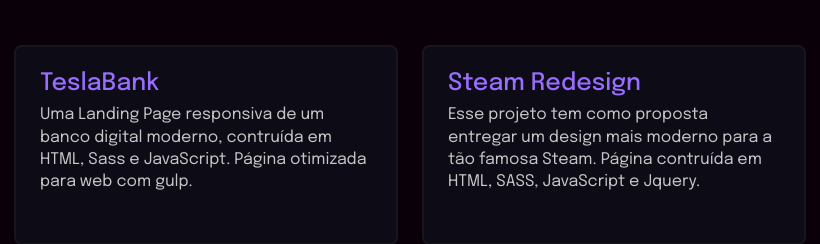
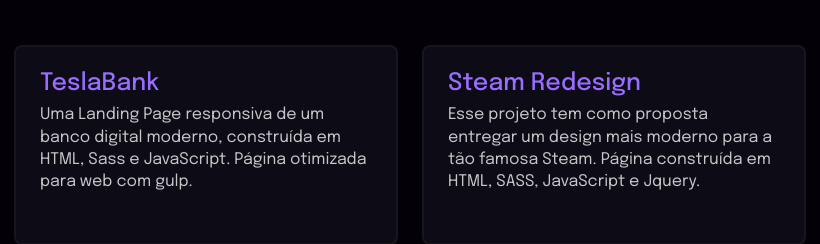
Before and after one commit to FernandoCoff/FernandoDev, a website: page src/index.html in a window 1280 px wide. Shown: the part 1796-2040 px from the top of the page, 26-846 px from the left. Drawn offline with nearby package versions, Linux system fonts and the light colour scheme; files that its build step writes are made by us from their sources.

Commit message:
Fix: Spelling error

```diff
--- a/src/index.html
+++ b/src/index.html
@@ -88,7 +88,7 @@
             <h4>TeslaBank</h4>
             <p>
               Uma Landing Page responsiva de um banco digital moderno,
-              contruída em HTML, Sass e JavaScript. Página otimizada para web com
+              construída em HTML, Sass e JavaScript. Página otimizada para web com
               gulp.
             </p>
           </a>
@@ -98,7 +98,7 @@
             <h4>Steam Redesign</h4>
             <p>
               Esse projeto tem como proposta entregar um design mais moderno
-              para a tão famosa Steam. Página contruída em HTML, SASS, JavaScript e Jquery.
+              para a tão famosa Steam. Página construída em HTML, SASS, JavaScript e Jquery.
             </p>
           </a>
         </li>
--- a/src/scss/components/_skills.scss
+++ b/src/scss/components/_skills.scss
@@ -50,6 +50,7 @@
         }
 
         .skill{
+          cursor: default;
           width: 100%;
           display: flex;
           flex-direction: column;
--- a/src/scss/components/config.scss
+++ b/src/scss/components/config.scss
@@ -16,7 +16,7 @@
 $color-white: #ffffff;
 $color-gray: #c6c6c6;
 $bg-header: rgb(4, 6, 21, .7);
-$bg-main: #0A000A;
+$bg-main: #030007;
 $bg-secondary: #0c0b16;
 $bg-border: #17161f;
 
```
